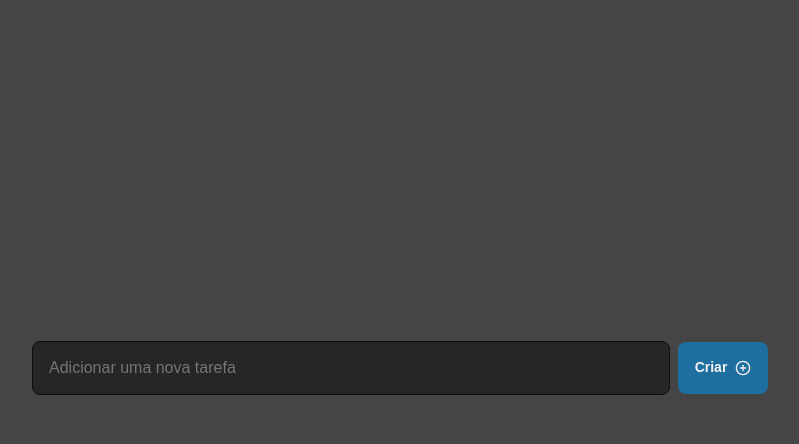
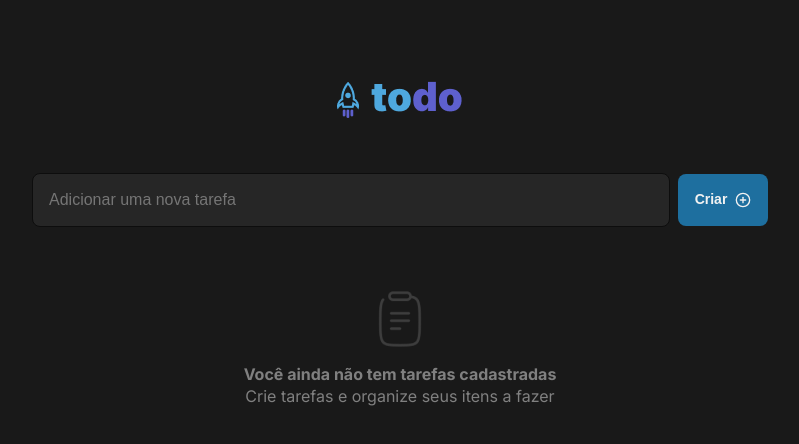
Before and after one commit to W-Carlos/my-tak-list, a React (Vite) app: page / in a window 1280 px wide. Shown: the top 444 px of the page, without its empty margins (240-1039 px from the left). Built offline with nearby package versions, Linux system fonts and the light colour scheme.

Commit message:
some style changes and added empty tasks message

```diff
--- a/src/App.jsx
+++ b/src/App.jsx
@@ -1,15 +1,19 @@
 import React, { useState } from "react";
 import { v4 as uuid } from "uuid";
+import Logo from './assets/Logo.png'
+import Icon from './assets/Clipboard.png'
 import {
   Container,
   ContainerItems,
+  ImageLogo,
   ContainerInput,
   Input,
   Button,
   AddButton,
   ListItem,
   Check,
-  Trash
+  Trash,
+  ContainerItemsEmpyt
 } from "./styles";
 
 function App() {
@@ -26,6 +30,7 @@ function App() {
     // Array com o objeto das novas tarefas
     // Spread operator vai esparramar tudo dentro do array e vai colocar um item abaixo do outro
     setList([...list, { id: uuid(), task: inputValue, finished: false }]);
+    console.log(list)
   }
 
   // Função para marcar tarefa como concluida
@@ -52,6 +57,7 @@ function App() {
   return (
     <Container>
       <ContainerItems>
+      <ImageLogo src={Logo} alt="Logo"/>
         <ContainerInput>
           <Input
             onChange={inputChange}
@@ -65,13 +71,24 @@ function App() {
         </ContainerInput>
 
         <ul>
-          {list.map((item) => (
+          { list.length > 0 ? (
+             list.map((item) => (
             <ListItem key={item.id} ischecked={item.finished}>
               <Check onClick={() => finishedTask(item.id)} />
               <li>{item.task}</li>
               <Trash onClick={ () => removeTask(item.id) } />
             </ListItem>
-          ))}
+            ))
+          ) : (
+            <ContainerItemsEmpyt>
+              <img src={Icon} alt="Icone de tarefa vazia" />
+              <p className="paragraphBold">
+                <b>Você ainda não tem tarefas cadastradas</b><br />
+              </p>
+              <p className="paragraphNormal">Crie tarefas e organize seus itens a fazer</p>
+            </ContainerItemsEmpyt>
+          )
+        }
         </ul>
       </ContainerItems>
     </Container>
--- a/src/globalStyles.js
+++ b/src/globalStyles.js
@@ -11,6 +11,8 @@ const globalStyles = createGlobalStyle`
     html {
         font-size: 62.5%;
         scroll-behavior: smooth;
+        overflow-y: auto;
+        overflow-x: hidden;
     }
 
     body {
--- a/src/styles.js
+++ b/src/styles.js
@@ -3,15 +3,27 @@ import { FiPlusCircle, FiCheck, FiTrash2 } from "react-icons/fi";
 
 export const Container = styled.div`
   width: 100vw;
-  height: 100vh;
+  height: 100%;
+  min-height: 100vh;
   display: flex;
   justify-content: center;
-  align-items: center;
 
-  background-color: #454545;
+  background-color: #191919;
 `;
 
-export const ContainerItems = styled.div``;
+export const ContainerItems = styled.div`
+  display: flex;
+
+  align-items: center;
+  flex-direction: column;
+  margin-bottom: 10rem;
+`;
+
+export const ImageLogo = styled.img`
+  margin: 7.2rem 0 5.3rem 0;
+  width: 126px;
+  height: 48px;
+`
 
 export const ContainerInput = styled.div`
   display: flex;
@@ -108,3 +120,29 @@ export const Trash = styled(FiTrash2)`
     cursor: pointer;
     color: #808080;
 `;
+
+export const ContainerItemsEmpyt = styled.div`
+  display: flex;
+  align-items: center;
+  flex-direction: column;
+
+  img {
+    margin-bottom: 1.6rem;
+  }
+
+  p {
+    font-style: normal;
+    font-size: 1.6rem;
+    line-height: 140%;
+    text-align: center;
+    color: #808080;
+  }
+
+  .paragraphBold {
+    font-weight: 700;
+  }
+
+  .paragraphNormal {
+    font-weight: 400;
+  }
+`
```
Also changed, not shown: src/assets/Clipboard.png (added), src/assets/Logo.png (added).
